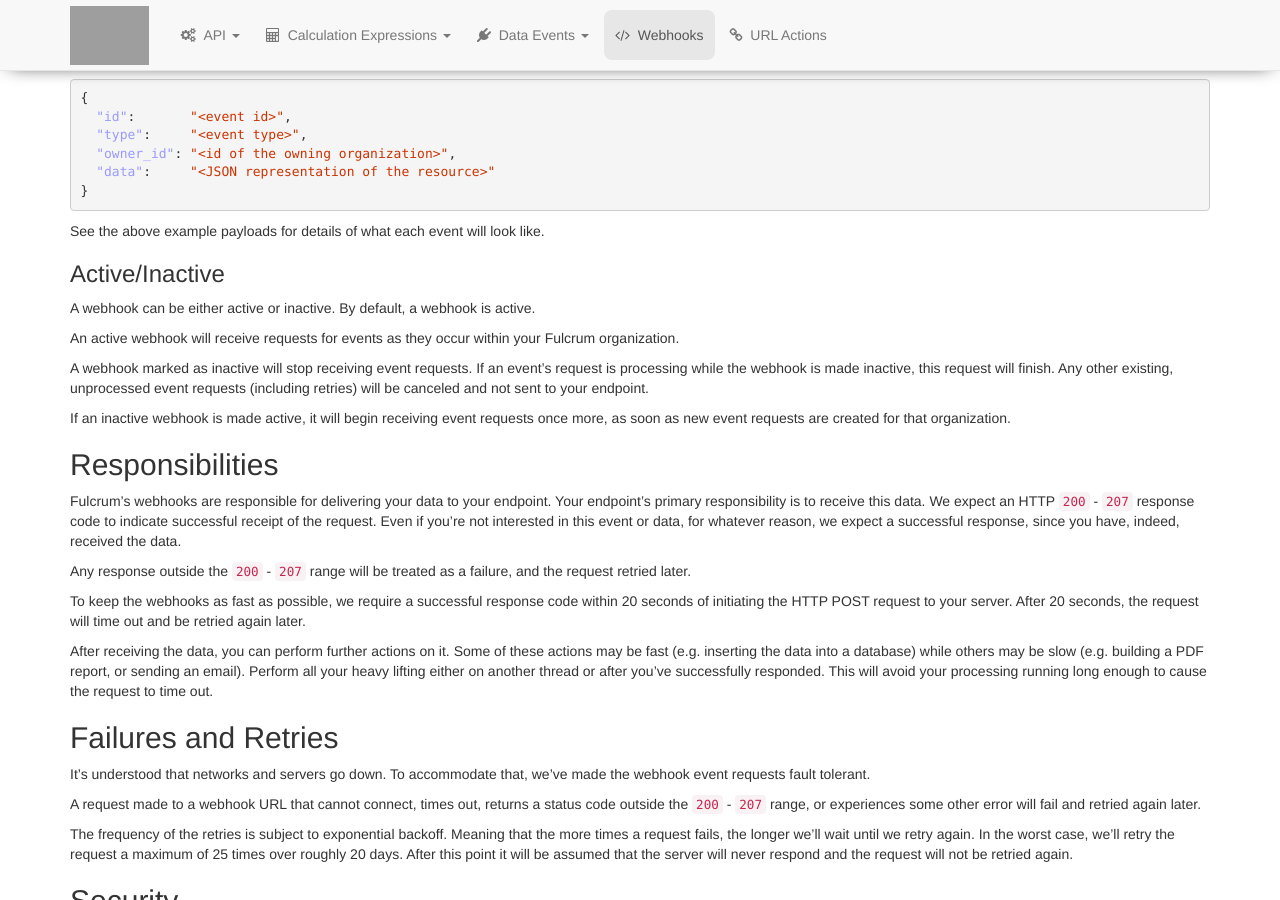
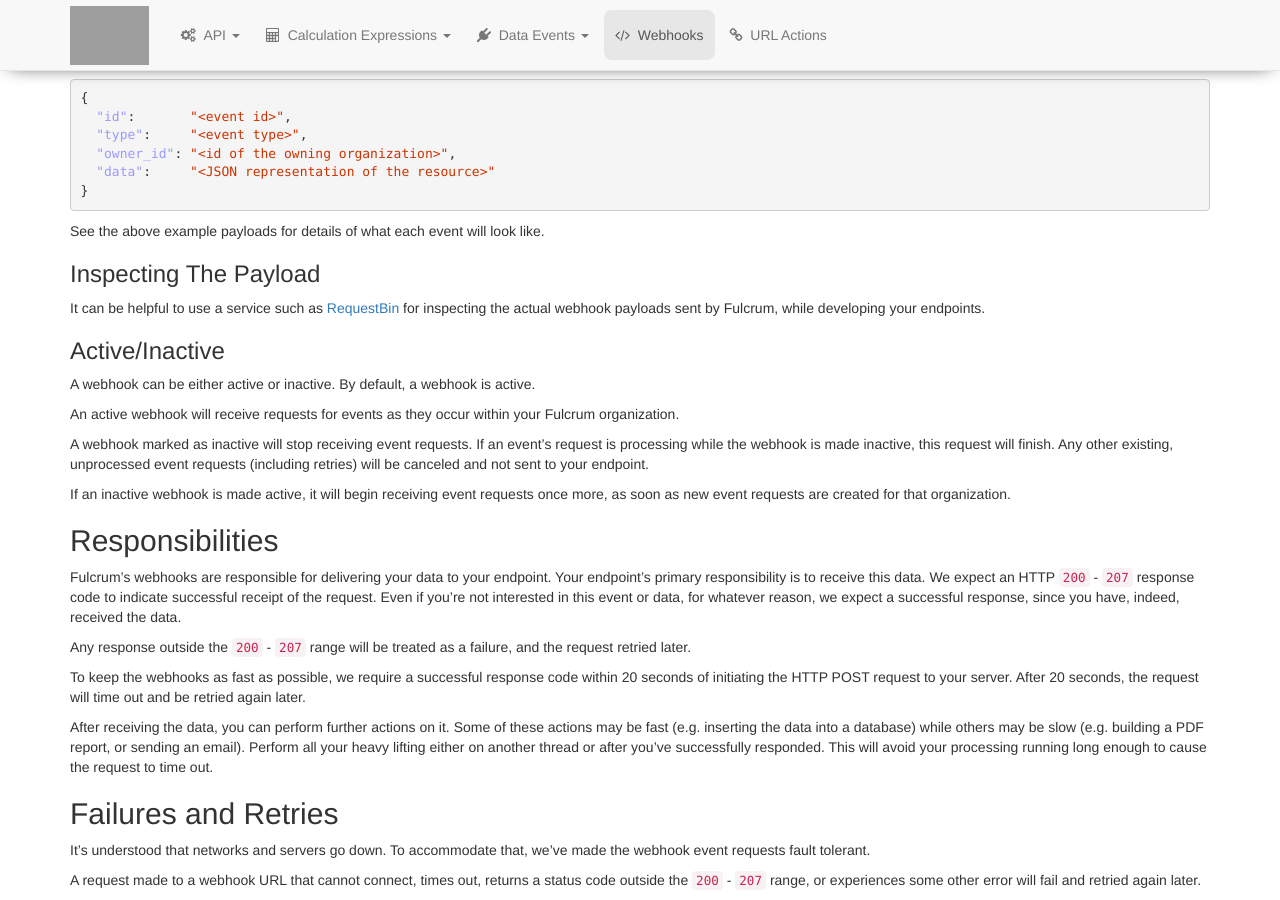
Before and after one commit to rylincoln/developer.fulcrumapp.com, a Jekyll site: the page built from _general/webhooks.md, in a window 1280 px wide and 900 px high, scrolled down 2085 px. Built offline with Jekyll 4.4.1, drawn with Linux system fonts in a browser that asks for light colours; nearby versions of some CDN libraries; grey boxes are pictures that could not be loaded.

Commit message:
Include note on using RequestBin to help inspect payloads

```diff
--- a/_general/webhooks.md
+++ b/_general/webhooks.md
@@ -101,6 +101,10 @@ The event data is delivered as a JSON-encoded string in the POST request. This i
 
 See the above example payloads for details of what each event will look like.
 
+### Inspecting The Payload
+
+It can be helpful to use a service such as [RequestBin](https://requestb.in/) for inspecting the actual webhook payloads sent by Fulcrum, while developing your endpoints.
+
 ### Active/Inactive
 
 A webhook can be either active or inactive. By default, a webhook is active.
```
